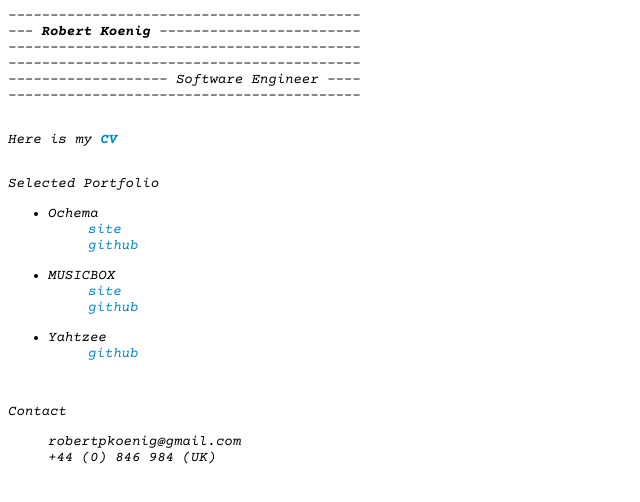
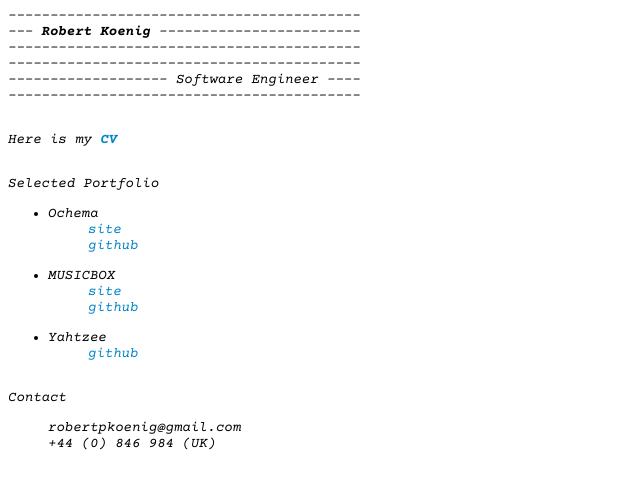
Before and after one commit to robertpkoenig/robertpkoenig.github.io, a plain HTML site: page index.html in a window 1280 px wide. Shown: the whole page, without its empty margins (0-640 px from the left). Drawn offline with nearby package versions, Linux system fonts and the light colour scheme.

Commit message:
update spacing

```diff
--- a/index.html
+++ b/index.html
@@ -99,7 +99,7 @@
         </ul>
     </ul>
 
-    <div class="gap"></div>
+    <div class="small-gap"></div>
     <h2>Contact</h2>
         <ul class="no-dots">
             <li>robertpkoenig@gmail.com</li>
```
